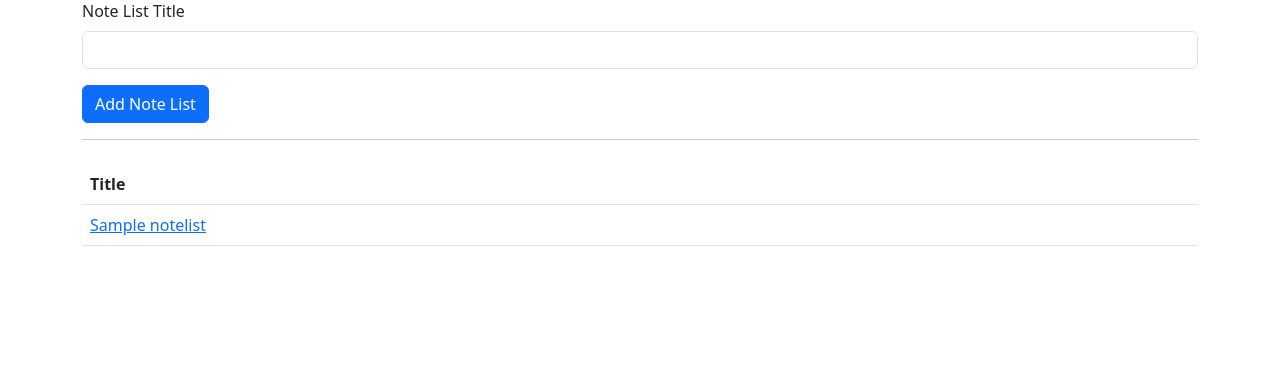
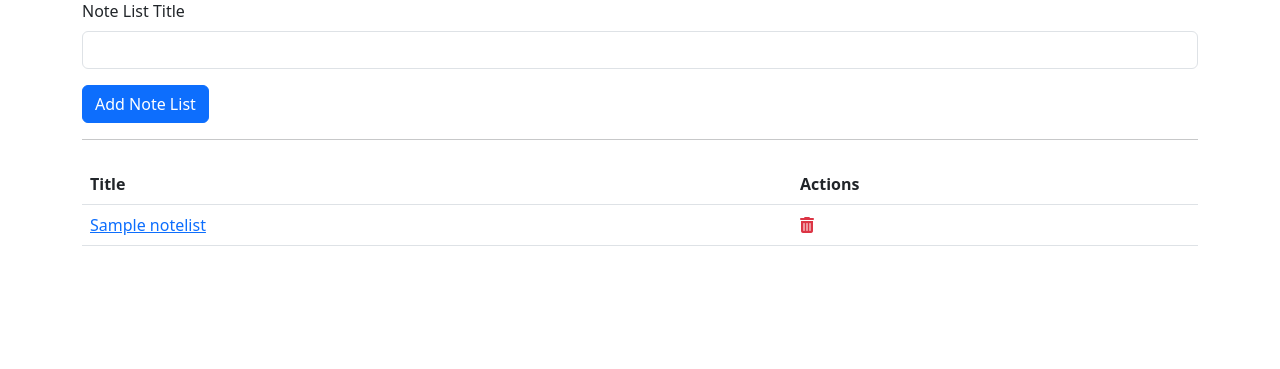
Before and after one commit to jakobrobert/openai-experiments, a Django app: a page that uses note_lists/templates/note_lists.html in a window 1280 px wide. Shown: the part 73-442 px from the top of the page. Run offline with Django 5.2, Linux system fonts and the light colour scheme; tables that the repository leaves empty hold one stand-in row (values such as "Sample post"); some libraries are stand-ins or nearby versions.

Commit message:
Implement Delete action for note_lists view

```diff
--- a/note_lists/templates/note_list.html
+++ b/note_lists/templates/note_list.html
@@ -13,7 +13,7 @@
         <h1 class="text-center">Note List - {{ note_list.title }}</h1>
 
         <form action="{% url 'add_note' note_list.id %}" method="post">
-        {% csrf_token %}
+            {% csrf_token %}
             <div class="mb-3">
                 <label class="form-label" for="title">Note Title</label>
                 <input type="text" class="form-control" id="title" name="title" required>
--- a/note_lists/templates/note_lists.html
+++ b/note_lists/templates/note_lists.html
@@ -5,6 +5,8 @@
     <title>AI Life Coach - Note Lists</title>
     <!-- Bootstrap CSS -->
     <link href="https://cdn.jsdelivr.net/npm/bootstrap@5.3.0/dist/css/bootstrap.min.css" rel="stylesheet">
+    <!-- Font Awesome CSS. E.g. used for trash icon (class "fas") -->
+    <link rel="stylesheet" href="https://cdnjs.cloudflare.com/ajax/libs/font-awesome/6.6.0/css/all.min.css">
 </head>
 <body>
     <div class="container mt-3">
@@ -25,12 +27,22 @@
             <thead>
                 <tr>
                     <th>Title</th>
+                    <th>Actions</th>
                 </tr>
             </thead>
             <tbody>
                 {% for note_list in note_lists %}
                     <tr>
-                        <td><a href="{% url 'get_note_list' note_list.id %}">{{ note_list.title }}</a></td>
+                        <td>
+                            <a href="{% url 'get_note_list' note_list.id %}">
+                                {{ note_list.title }}
+                            </a>
+                        </td>
+                        <td>
+                            <a class="text-danger" title="Delete" href="{% url 'delete_note_list' note_list.id %}">
+                                <i class="fas fa-trash-alt"></i>
+                            </a>
+                        </td>
                     </tr>
                 {% endfor %}
             </tbody>
--- a/note_lists/urls.py
+++ b/note_lists/urls.py
@@ -6,6 +6,7 @@ urlpatterns = [
     path('', views.get_note_lists, name='get_note_lists'),
     path('add/', views.add_note_list, name='add_note_list'),
     path('<int:note_list_id>/', views.get_note_list, name='get_note_list'),
+    path('<int:note_list_id>/delete/', views.delete_note_list, name='delete_note_list'),
     path('<int:note_list_id>/add/', views.add_note, name='add_note'),
     path('<int:note_list_id>/notes/<int:note_id>/delete/', views.delete_note, name='delete_note'),
 ]
--- a/note_lists/views.py
+++ b/note_lists/views.py
@@ -21,6 +21,12 @@ def get_note_list(request, note_list_id):
     return render(request, 'note_list.html', {'note_list': note_list})
 
 
+def delete_note_list(request, note_list_id):
+    note_list = get_object_or_404(NoteList, id=note_list_id)
+    note_list.delete()
+    return redirect('get_note_lists')
+
+
 @require_POST
 def add_note(request, note_list_id):
     title = request.POST.get('title')
```
